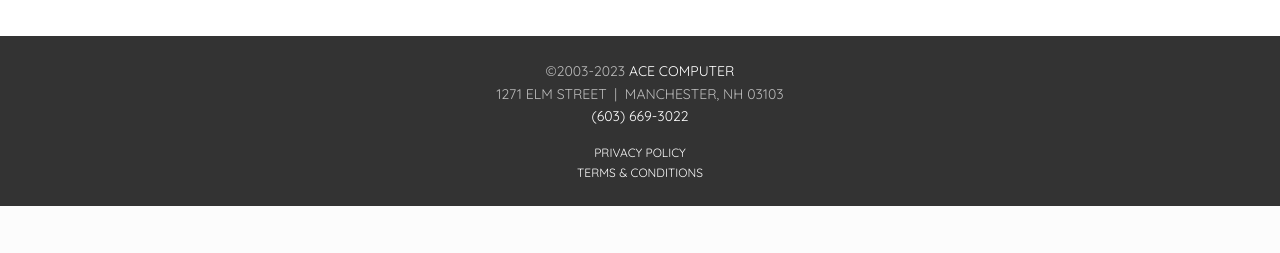
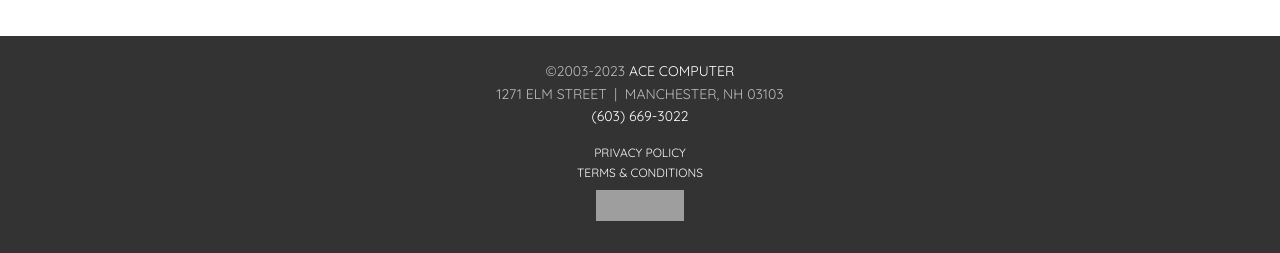
Before and after one commit to sjbeli/sjbeli.github.io, a PHP site: page / in a window 1280 px wide. Shown: the part 5466-5719 px from the top of the page. Before the commit the page ends 5672 px from the top, so only its background shows below. Run offline with PHP 8.4, Linux system fonts and the light colour scheme; some web fonts are replaced; grey boxes are pictures that could not be loaded.

Commit message:
add w3c valid tag

```diff
--- a/ace/css/styles.css
+++ b/ace/css/styles.css
@@ -274,6 +274,11 @@ footer a:active {
   margin-top: 1rem;
   font-size: .625rem;
 }
+.privacy-terms img {
+  margin-left: auto;
+  margin-right: auto;
+  margin-top: 0.5rem;
+}
 /* END FOOTER ITEMS */
 
 /* PAGE ANCHOR FIXES */
--- a/ace/index.html
+++ b/ace/index.html
@@ -200,6 +200,9 @@
     <div class="privacy-terms">
       <p><a href="#">Privacy Policy</a></p>
       <p><a href="#">Terms &amp; Conditions</a></p>
+      <p><a href="https://jigsaw.w3.org/css-validator/check/referer">
+          <img style="border:0;width:88px;height:31px" src="https://jigsaw.w3.org/css-validator/images/vcss-blue" alt="Valid CSS!"></a>
+      </p>
     </div><!-- .privacy-terms -->
 
   </footer><!-- footer #footer -->
```
